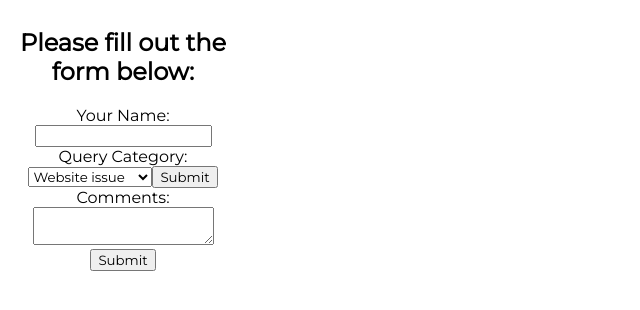
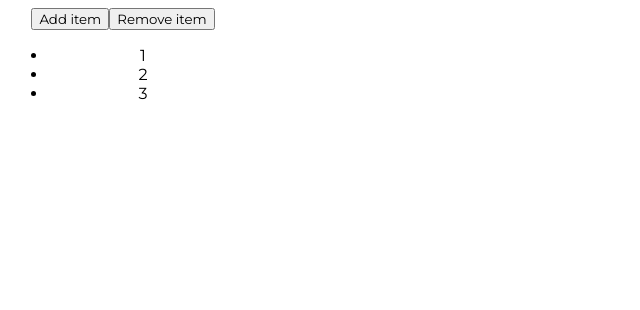
Before and after one commit to antoniog675/react-challenege-project, a React (Create React App) app in the folder my-app/: page / in a window 1280 px wide. Shown: the top 310 px of the page, without its empty margins (0-640 px from the left). Built offline with nearby package versions, Linux system fonts and the light colour scheme.

Commit message:
able to add number to an array using the spread operator, able to remove item using the filter method

```diff
--- a/my-app/src/App.js
+++ b/my-app/src/App.js
@@ -1,17 +1,14 @@
 import css from './App.module.css';
 // import SearchBar from './components/SearchBar';
 // import Content from './components/Content';
-// import HooksCounter from './components/HooksCounter';
-import ControlledForm from './components/ControlledForm';
-import ControlledFormsHooks from './components/ControlledFormsHooks';
+import UseStateWithArrays from './components/UseStateWithArrays';
 
 function App() {
   return (
     <div className={css.App}>
       {/* <SearchBar /> */}
       {/* <Content /> */}
-      {/* <HooksCounter/> */}
-      <ControlledFormsHooks/>
+      <UseStateWithArrays />
     </div>
   );
 }
--- /dev/null
+++ b/my-app/src/components/UseStateWithArrays.js
@@ -0,0 +1,26 @@
+import React, {useState} from 'react'
+
+function UseStateWithArrays() {
+  const [nums, setNums] = useState([1, 2, 3]);
+  const addNums = () => {
+    setNums([...nums, nums.length + 1]);
+  }
+  const removeNums = () => {
+    setNums(
+      nums.filter((item, idx) => {
+        return idx !== nums.length - 1;
+      })
+    )
+  }
+  return (
+    <div>
+      <button onClick={addNums}>Add item</button>
+      <button onClick={removeNums}>Remove item</button>
+        <ul>
+          {nums.map(num => <li key={num}>{num}</li>)}
+        </ul>
+    </div>
+  )
+}
+
+export default UseStateWithArrays
```
